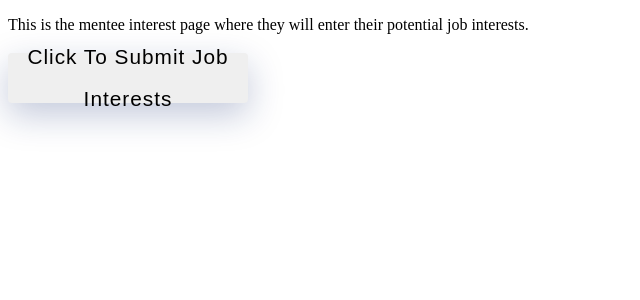
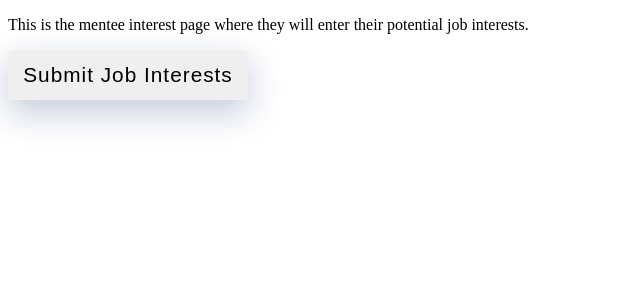
Before and after one commit to DaniDoesDev/mentormatch, a React (Create React App) app: page /menteeInterestPage in a window 1280 px wide. Shown: the top 300 px of the page, without its empty margins (0-640 px from the left). Built offline with nearby package versions, Linux system fonts and the light colour scheme.

Commit message:
button updates

```diff
--- a/src/MenteeInterestPage.js
+++ b/src/MenteeInterestPage.js
@@ -7,7 +7,7 @@ function MenteeInterestPage() {
         <div>
         <p>This is the mentee interest page where they will enter their potential job interests.</p>
         <Link to="/menteeHomePage"><button className="btn">
-        Click to submit job interests
+        Submit job interests
         </button>
         </Link>
         </div>
--- a/src/MentorHomePage.js
+++ b/src/MentorHomePage.js
@@ -10,14 +10,17 @@ function MentorHomePage() {
         EXAMPLE MENTEE 1
         </button>
         </Link>
+        <p></p>
         <Link to="/mentorMenteeDetails"><button className="btn">
         EXAMPLE MENTEE 2
         </button>
         </Link>
+        <p></p>
         <Link to="/mentorMenteeDetails"><button className="btn">
         EXAMPLE MENTEE 3
         </button>
         </Link>
+        <p></p>
         <Link to="/mentorMenteeDetails"><button className="btn">
         EXAMPLE MENTEE 4
         </button>
--- a/src/MentorJobDetails.js
+++ b/src/MentorJobDetails.js
@@ -7,7 +7,7 @@ function MentorJobDetails() {
         <div>
         <p>This is the mentor job details page where they input their job field and company.</p>
         <Link to="/mentorHomePage"><button className="btn">
-        Click to submit job details
+        Submit job details
         </button>
         </Link>
         </div>
```
